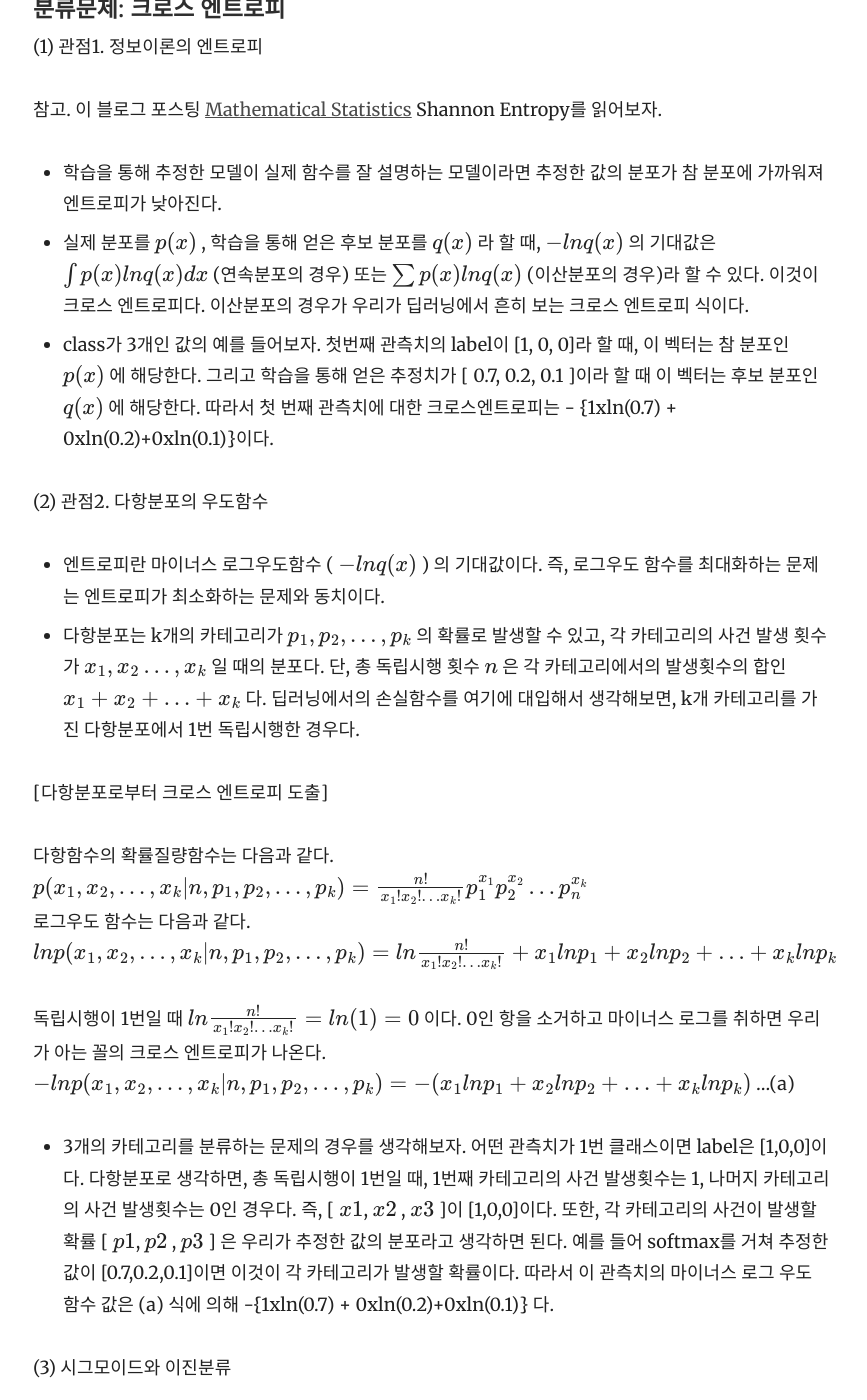
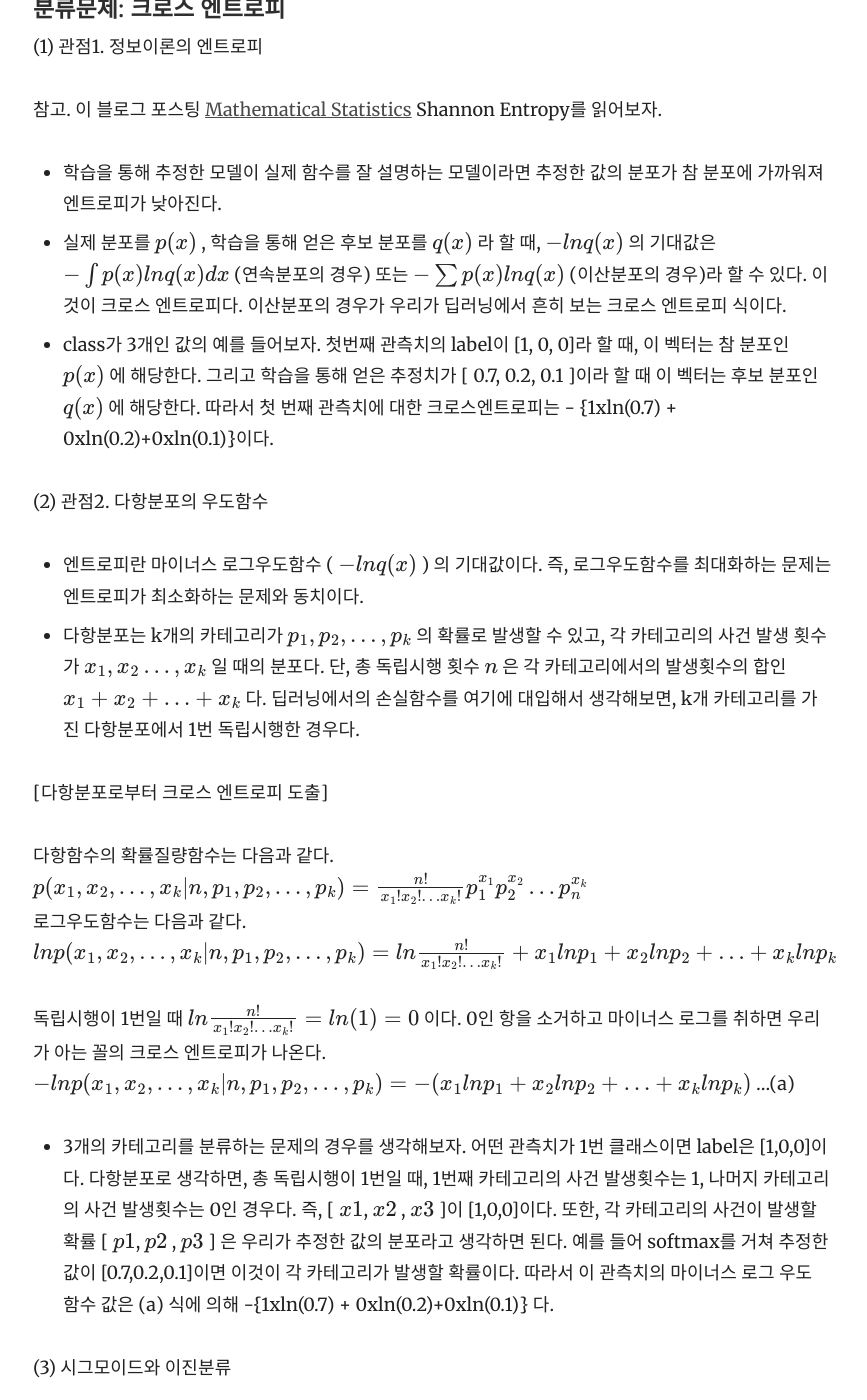
Before and after one commit to yrk3434/yrk3434.github.io, a Jekyll site: the page built from _docs/Theory/Deep Learning Overview.md, in a window 1280 px wide and 1400 px high, scrolled down 3001 px. Shown: the whole window, without its empty margins (357-1224 px from the left). Built offline with Jekyll 4.4.1, drawn with Linux system fonts in a browser that asks for light colours; formulas are drawn with MathJax 3.

```diff
--- a/_docs/Theory/Deep Learning Overview.md
+++ b/_docs/Theory/Deep Learning Overview.md
@@ -73,12 +73,12 @@ toc_label: 목차
 참고. 이 블로그 포스팅 [Mathematical Statistics](https://yrk3434.github.io/Theory/Mathematical%20Statistics/)  Shannon Entropy를 읽어보자.
 
 - 학습을 통해 추정한 모델이 실제 함수를 잘 설명하는 모델이라면 추정한 값의 분포가 참 분포에 가까워져 엔트로피가 낮아진다.
-- 실제 분포를 $ p(x) $ , 학습을 통해 얻은 후보 분포를 $ q(x) $ 라 할 때, $ - ln q(x) $ 의 기대값은 $ \int p(x) ln q(x) dx $ (연속분포의 경우) 또는  $ \sum p(x) ln q(x) $ (이산분포의 경우)라 할 수 있다. 이것이 크로스 엔트로피다. 이산분포의 경우가 우리가 딥러닝에서 흔히 보는 크로스 엔트로피 식이다.
+- 실제 분포를 $ p(x) $ , 학습을 통해 얻은 후보 분포를 $ q(x) $ 라 할 때, $ - ln q(x) $ 의 기대값은 $ - \int p(x) ln q(x) dx $ (연속분포의 경우) 또는  $ - \sum p(x) ln q(x) $ (이산분포의 경우)라 할 수 있다. 이것이 크로스 엔트로피다. 이산분포의 경우가 우리가 딥러닝에서 흔히 보는 크로스 엔트로피 식이다.
 - class가 3개인 값의 예를 들어보자. 첫번째 관측치의 label이 [1, 0, 0]라 할 때, 이 벡터는 참 분포인 $ p(x) $ 에 해당한다. 그리고 학습을 통해 얻은 추정치가 [ 0.7, 0.2, 0.1 ]이라 할 때 이 벡터는 후보 분포인 $ q(x) $ 에 해당한다. 따라서 첫 번째 관측치에 대한 크로스엔트로피는 - {1xln(0.7) + 0xln(0.2)+0xln(0.1)}이다.
 
 (2) 관점2. 다항분포의 우도함수 <br/>
 
-- 엔트로피란 마이너스 로그우도함수 ( $ - ln q(x) $ ) 의 기대값이다. 즉, 로그우도 함수를 최대화하는 문제는 엔트로피가 최소화하는 문제와 동치이다.
+- 엔트로피란 마이너스 로그우도함수 ( $ - ln q(x) $ ) 의 기대값이다. 즉, 로그우도함수를 최대화하는 문제는 엔트로피가 최소화하는 문제와 동치이다.
 - 다항분포는 k개의 카테고리가 $ p_1,p_2, ..., p_k $ 의 확률로 발생할 수 있고, 각 카테고리의 사건 발생 횟수가 $ x_1, x_2 ... , x_k $ 일 때의 분포다. 단, 총 독립시행 횟수 $ n $ 은 각 카테고리에서의 발생횟수의 합인 $x_1+x_2+...+x_k $ 다. 딥러닝에서의 손실함수를 여기에 대입해서 생각해보면, k개 카테고리를 가진 다항분포에서 1번 독립시행한 경우다.
 
 [다항분포로부터 크로스 엔트로피 도출] <br/>
@@ -86,7 +86,7 @@ toc_label: 목차
 다항함수의 확률질량함수는 다음과 같다. <br/>
 $ p(x_1, x_2,..., x_k|n, p_1, p_2, ..., p_k)=\frac{n!}{x_1!x_2!...x_k!}p_1^{x_1}p_2^{x_2}...p_n^{x_k} $
 <br/>
-로그우도 함수는 다음과 같다. <br/>
+로그우도함수는 다음과 같다. <br/>
 $ ln p(x_1, x_2,..., x_k|n, p_1, p_2, ..., p_k)=ln\frac{n!}{x_1!x_2!...x_k!} + x_1 ln p_1 + x_2 ln p_2 + ... + x_k ln p_k $ <br/>
 독립시행이 1번일 때 $ ln\frac{n!}{x_1!x_2!...x_k!}= ln(1) =0 $ 이다. 0인 항을 소거하고 마이너스 로그를 취하면 우리가 아는 꼴의 크로스 엔트로피가 나온다. <br/>
 $ - ln p(x_1, x_2,..., x_k|n, p_1, p_2, ..., p_k)= - (x_1 ln p_1 + x_2 ln p_2 + ... + x_k ln p_k) $ ...(a)
```
